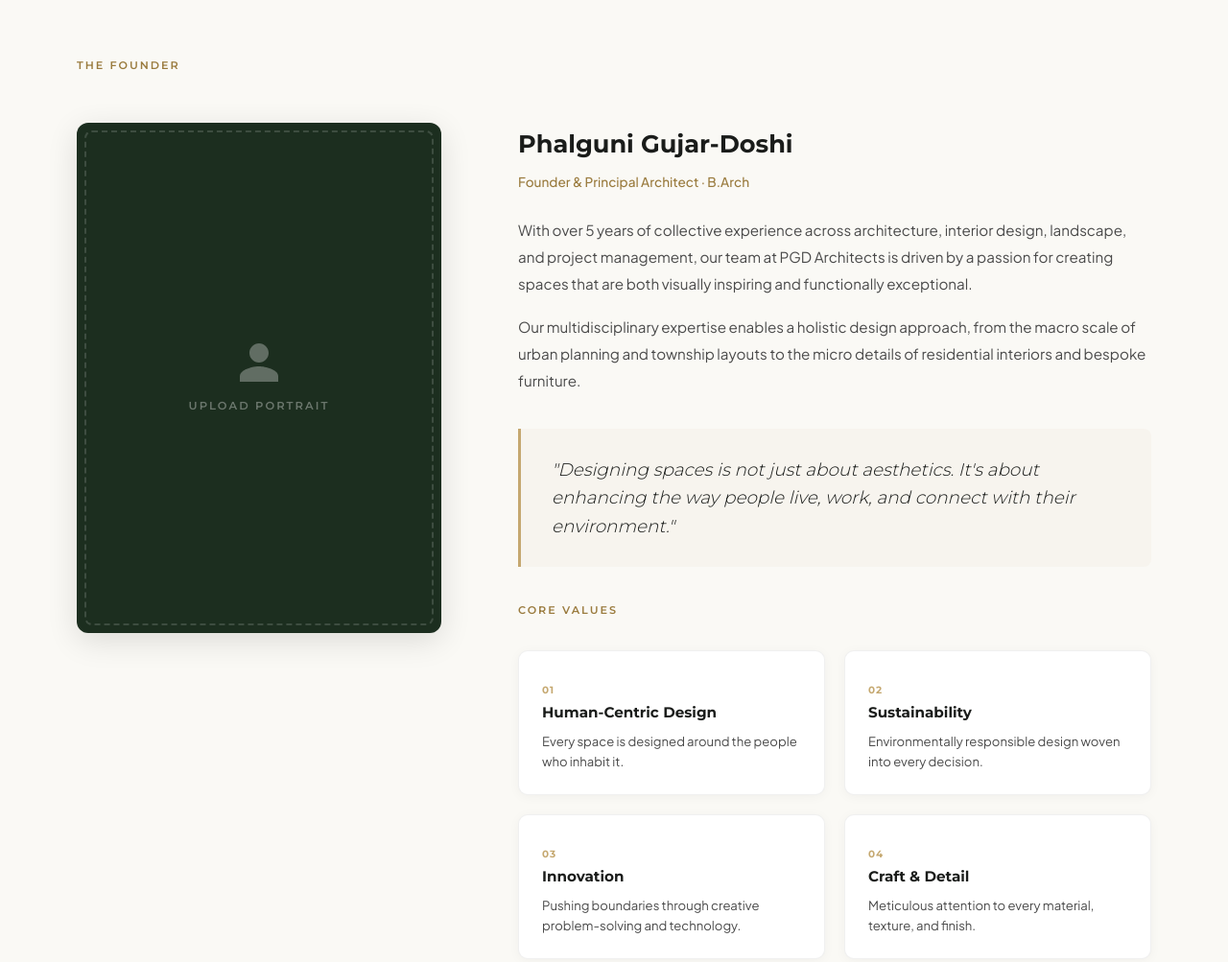
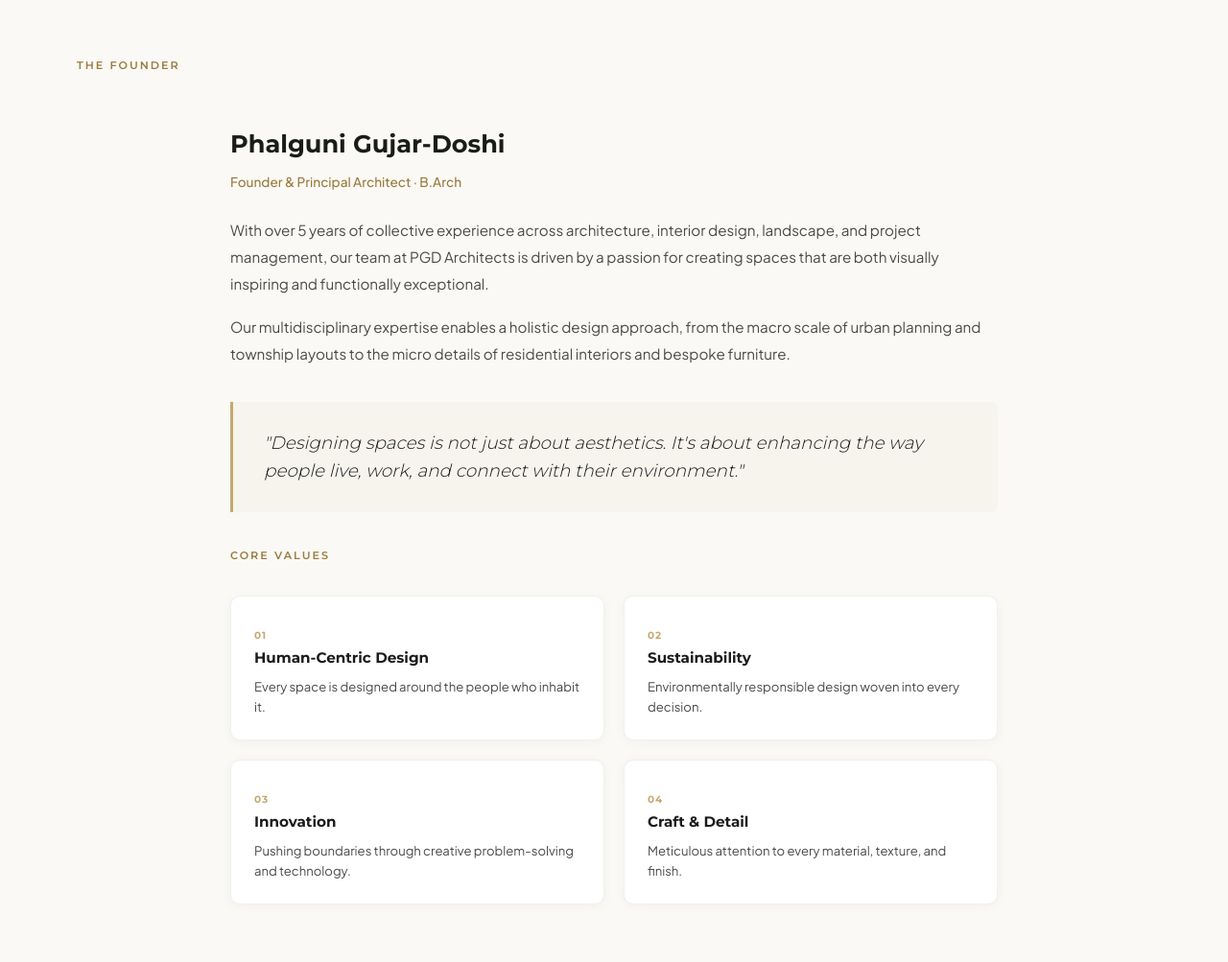
Before and after one commit to Muskangujar/pg_architects, a plain HTML site: page index.html in a window 1280 px wide. Shown: the part 2460-3463 px from the top of the page at 96% size. Drawn offline with Linux system fonts and the light colour scheme.

Commit message:
Remove founder portrait container completely and clean up CSS

```diff
--- a/index.css
+++ b/index.css
@@ -388,58 +388,9 @@ button, input, textarea { font-family: inherit; border: none; outline: none; }
   padding: var(--section-pad);
   background: var(--clr-cream);
 }
-.about-grid {
-  display: grid;
-  grid-template-columns: 380px 1fr;
-  gap: 80px;
-  margin-top: 48px;
-  align-items: start;
-}
-
-/* Portrait image */
-.portrait-frame {
-  width: 100%;
-  aspect-ratio: 5/7;
-  border-radius: 12px;
-  overflow: hidden;
-  position: relative;
-  box-shadow: 0 8px 32px rgba(0,0,0,.12);
-}
-.portrait-frame.placeholder {
-  background: var(--clr-dark-green);
-  display: flex;
-  flex-direction: column;
-  align-items: center;
-  justify-content: center;
-  gap: 12px;
-}
-.portrait-frame.placeholder::before {
-  content: '';
-  position: absolute;
-  inset: 8px;
-  border: 2px dashed rgba(255,255,255,.15);
-  border-radius: 8px;
-}
-.portrait-frame.placeholder svg {
-  width: 48px; height: 48px;
-  opacity: .3;
-  fill: var(--clr-white);
-}
-.portrait-frame.placeholder span {
-  font-family: var(--ff-heading);
-  font-size: .72rem;
-  font-weight: 600;
-  letter-spacing: .18em;
-  text-transform: uppercase;
-  color: rgba(255,255,255,.35);
-  z-index: 1;
-}
-.portrait-img {
-  width: 100%;
-  height: 100%;
-  object-fit: cover;
-  object-position: center top;
-  display: block;
+.about-container {
+  max-width: 800px;
+  margin: 48px auto 0;
 }
 
 .about-content h3 {
@@ -906,10 +857,7 @@ button, input, textarea { font-family: inherit; border: none; outline: none; }
    ========================================= */
 @media (max-width: 1024px) {
   .story-grid,
-  .about-grid,
   .contact-grid { grid-template-columns: 1fr; gap: 48px; }
-  .about-grid { grid-template-columns: 1fr; }
-  .portrait-frame { max-width: 320px; }
   .approach-steps { grid-template-columns: 1fr 1fr; }
   .portfolio-grid { grid-template-columns: repeat(auto-fill, minmax(300px, 1fr)); }
 }
@@ -953,7 +901,6 @@ button, input, textarea { font-family: inherit; border: none; outline: none; }
   .footer-left { flex-direction: column; }
   .footer-right { text-align: center; }
   .portfolio-header { flex-direction: column; align-items: flex-start; gap: 20px; }
-  .portrait-frame { max-width: 280px; margin: 0 auto; }
   .hero-bg video {
     height: 100%;
     width: 100%;
--- a/index.html
+++ b/index.html
@@ -127,12 +127,8 @@
 <!-- ========== ABOUT ========== -->
 <section class="about" id="about">
   <span class="label label--dark reveal">The Founder</span>
-  <div class="about-grid">
-    <div class="portrait-frame placeholder reveal">
-      <svg viewBox="0 0 24 24"><path d="M12 12c2.76 0 5-2.24 5-5s-2.24-5-5-5-5 2.24-5 5 2.24 5 5 5zm0 2c-3.33 0-10 1.67-10 5v3h20v-3c0-3.33-6.67-5-10-5z"/></svg>
-      <span>Upload Portrait</span>
-    </div>
-    <div class="about-content reveal">
+  <div class="about-container reveal">
+    <div class="about-content">
       <h3>Phalguni Gujar-Doshi</h3>
       <p class="founder-title">Founder &amp; Principal Architect · B.Arch</p>
       <p>
```
Also changed, not shown: photo.PNG (deleted).
